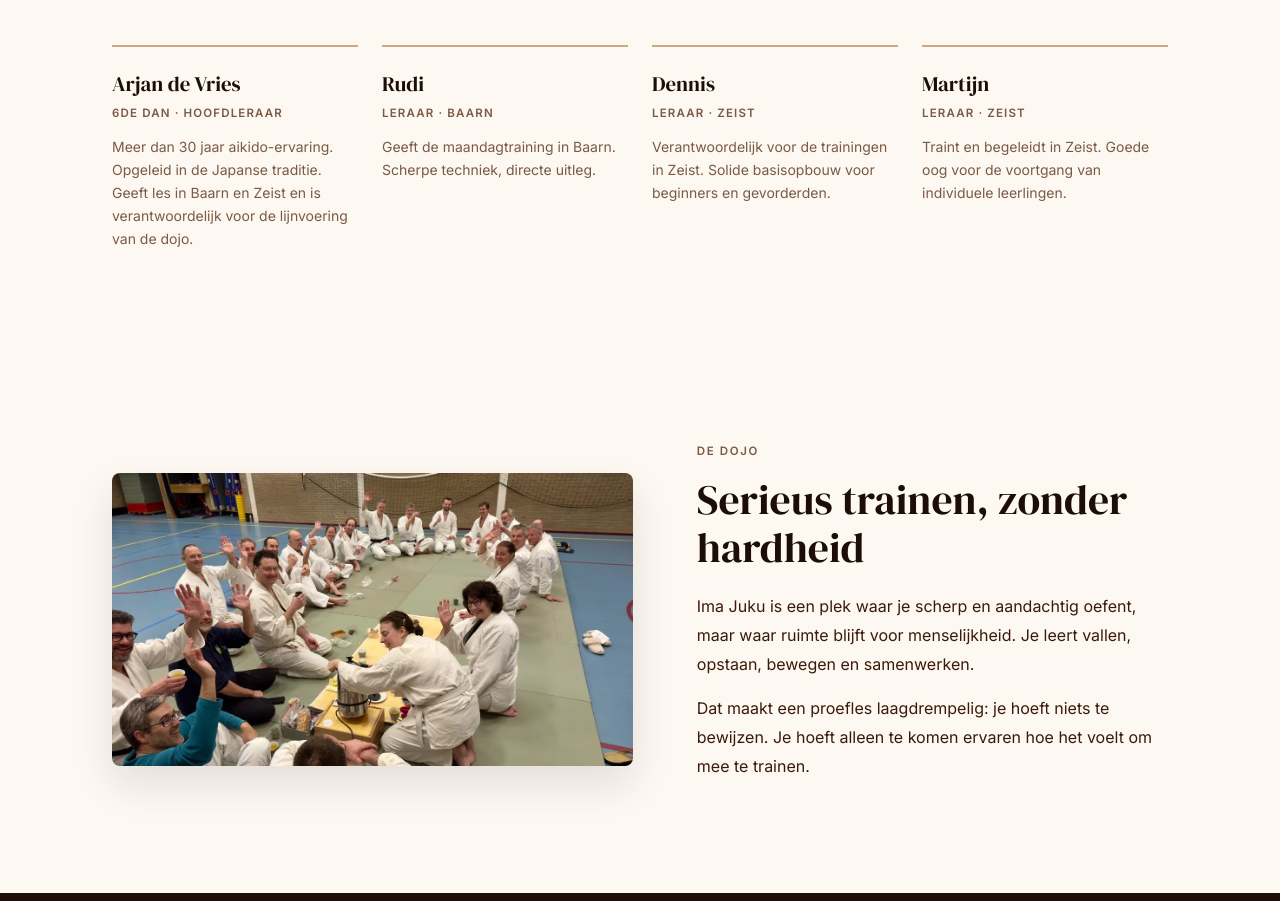
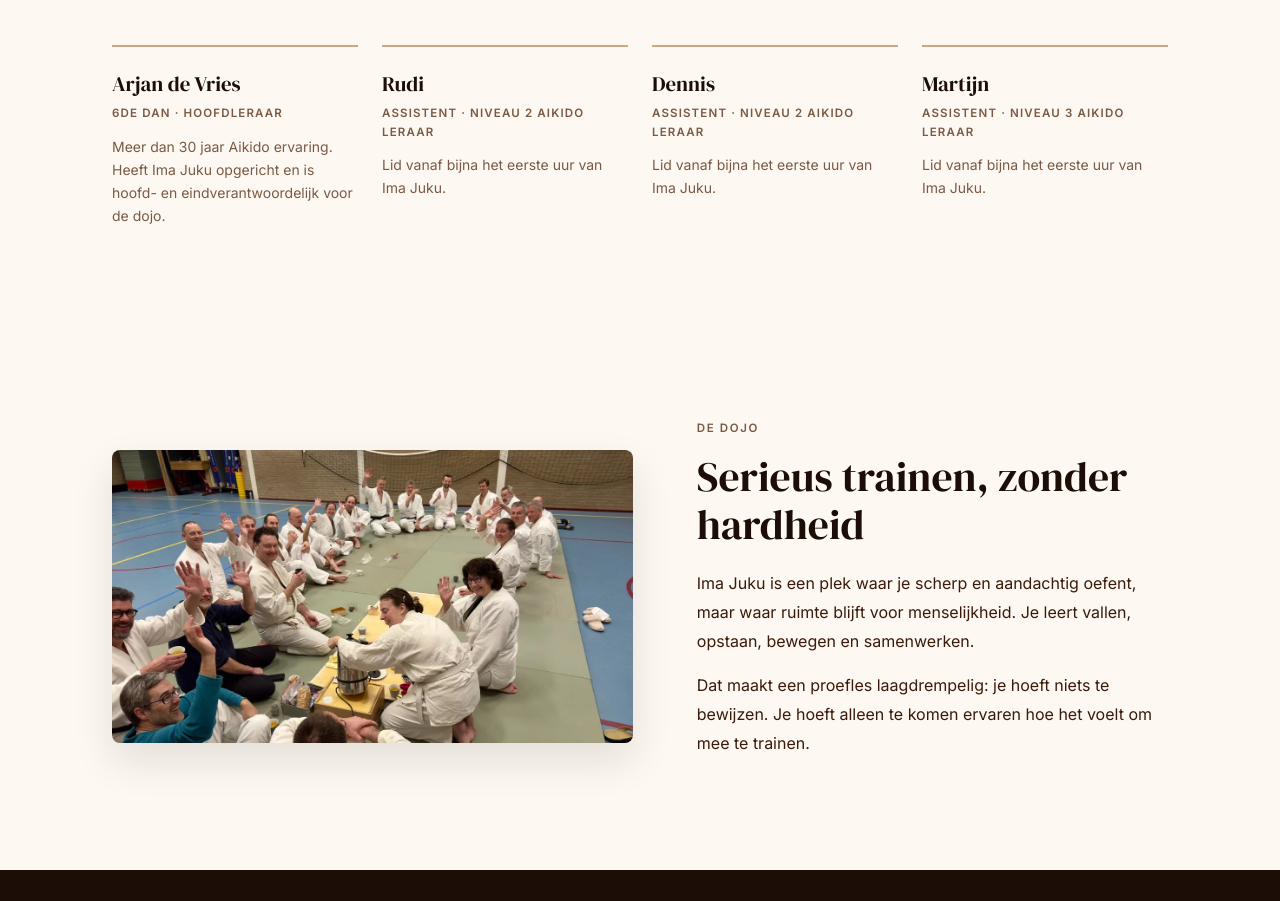
Before and after one commit to arjandevries060967-sketch/ima-juku-website-2026, a plain HTML site: page index.html in a window 1280 px wide. Shown: the part 3125-4026 px from the top of the page. Drawn offline with Linux system fonts and the light colour scheme.

Commit message:
Update teacher section copy

```diff
--- a/index.html
+++ b/index.html
@@ -986,22 +986,22 @@
       <div class="leraar-card">
         <p class="naam">Arjan de Vries</p>
         <span class="dan">6de dan · hoofdleraar</span>
-        <p class="bio">Meer dan 30 jaar aikido-ervaring. Opgeleid in de Japanse traditie. Geeft les in Baarn en Zeist en is verantwoordelijk voor de lijnvoering van de dojo.</p>
+        <p class="bio">Meer dan 30 jaar Aikido ervaring. Heeft Ima Juku opgericht en is hoofd- en eindverantwoordelijk voor de dojo.</p>
       </div>
       <div class="leraar-card">
         <p class="naam">Rudi</p>
-        <span class="dan">Leraar · Baarn</span>
-        <p class="bio">Geeft de maandagtraining in Baarn. Scherpe techniek, directe uitleg.</p>
+        <span class="dan">Assistent · niveau 2 Aikido leraar</span>
+        <p class="bio">Lid vanaf bijna het eerste uur van Ima Juku.</p>
       </div>
       <div class="leraar-card">
         <p class="naam">Dennis</p>
-        <span class="dan">Leraar · Zeist</span>
-        <p class="bio">Verantwoordelijk voor de trainingen in Zeist. Solide basisopbouw voor beginners en gevorderden.</p>
+        <span class="dan">Assistent · niveau 2 Aikido leraar</span>
+        <p class="bio">Lid vanaf bijna het eerste uur van Ima Juku.</p>
       </div>
       <div class="leraar-card">
         <p class="naam">Martijn</p>
-        <span class="dan">Leraar · Zeist</span>
-        <p class="bio">Traint en begeleidt in Zeist. Goede oog voor de voortgang van individuele leerlingen.</p>
+        <span class="dan">Assistent · niveau 3 Aikido leraar</span>
+        <p class="bio">Lid vanaf bijna het eerste uur van Ima Juku.</p>
       </div>
     </div>
   </div>
```
